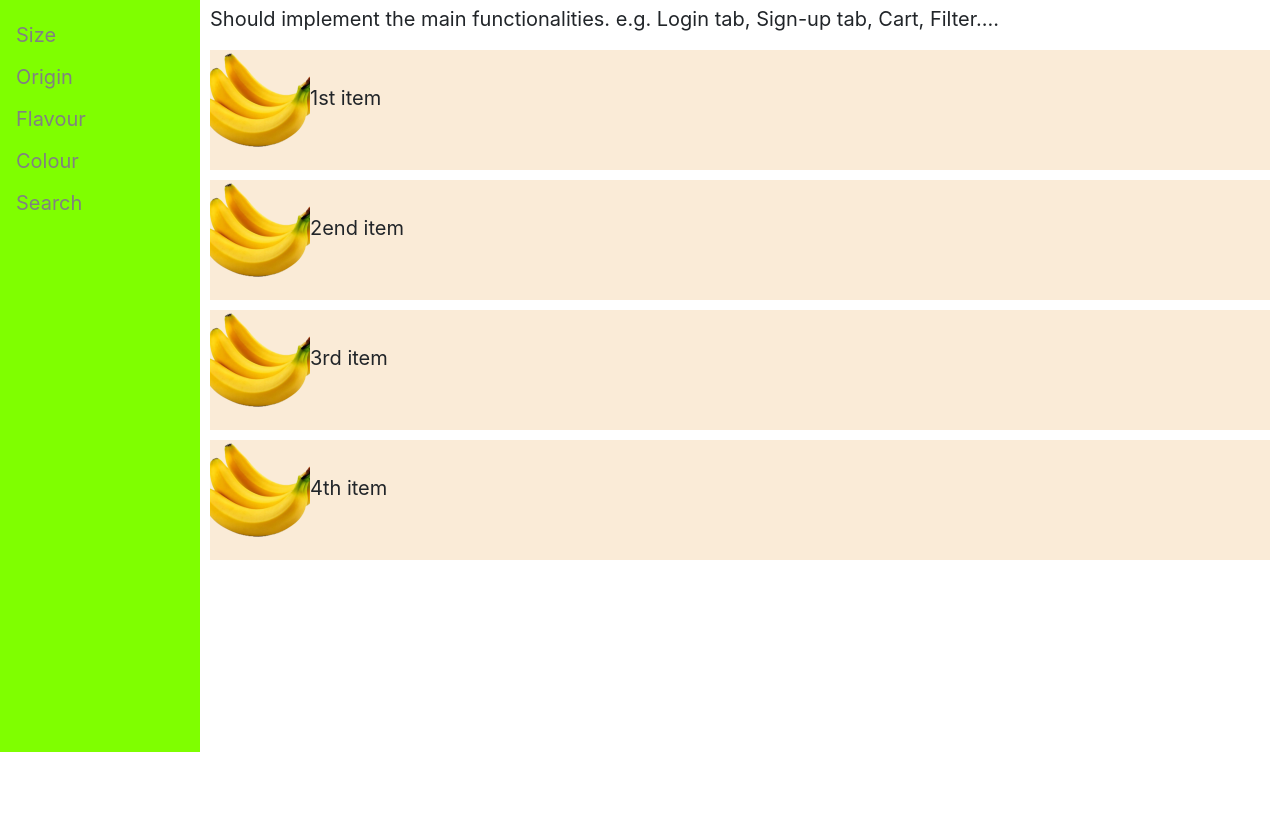
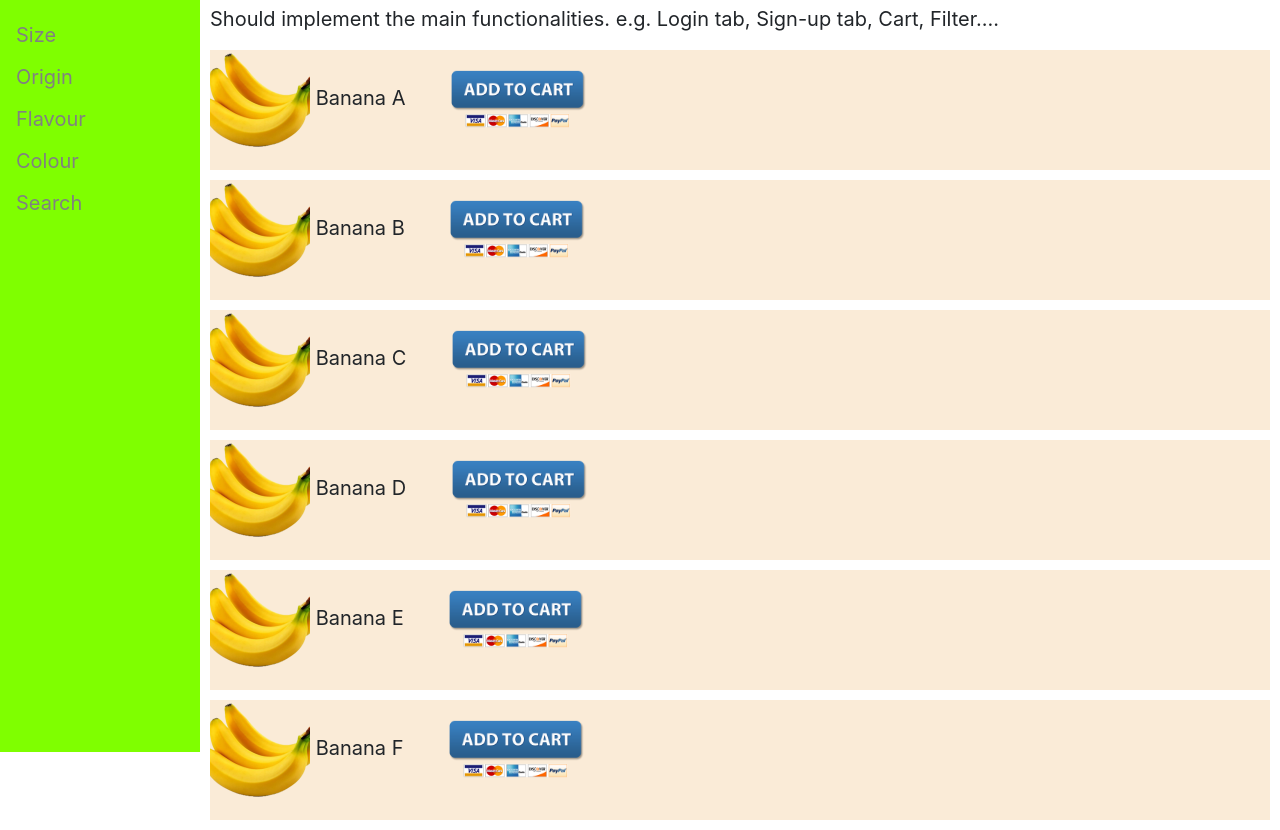
Before and after one commit to tnx21/Nwen325-Group12, a plain HTML site: page pages/store.html in a window 1280 px wide. Shown: the part 98-928 px from the top of the page. Before the commit the page ends 800 px from the top, so only its background shows below. Drawn offline with nearby package versions, Linux system fonts and the light colour scheme.

Commit message:
add-to-cart
Andy

```diff
--- a/css/store.css
+++ b/css/store.css
@@ -9,6 +9,9 @@ body {
     margin-bottom: 10px;
 }
 
+.add-to-cart{
+    width: 20%;
+}
 
 
 
--- a/pages/store.html
+++ b/pages/store.html
@@ -77,17 +77,24 @@
   <h2>Main shopping page</h2>
   <p>Should implement the main functionalities. e.g. Login tab, Sign-up tab, Cart, Filter....</p>
   <div class="items">
-  <p><img  class="itemImage" src="../_images/item.png" alt="">1st item</p>
+  <p><img  class="itemImage" src="../_images/item.png" alt=""> Banana A <img class="add-to-cart" src="../_images/Add-to-cart.png" alt=""></p>
   </div>
   <div class="items">
-  <p><img  class="itemImage" src="../_images/item.png" alt="">2end item</p>
+  <p><img  class="itemImage" src="../_images/item.png" alt=""> Banana B <img class="add-to-cart" src="../_images/Add-to-cart.png" alt=""></p>
   </div>
   <div class="items">
-  <p><img  class="itemImage" src="../_images/item.png" alt="">3rd item</p>
+  <p><img  class="itemImage" src="../_images/item.png" alt=""> Banana C <img class="add-to-cart" src="../_images/Add-to-cart.png" alt=""></p>
   </div>
   <div class="items">
-  <p><img  class="itemImage" src="../_images/item.png" alt="">4th item</p>
+  <p><img  class="itemImage" src="../_images/item.png" alt=""> Banana D <img class="add-to-cart" src="../_images/Add-to-cart.png" alt=""></p>
   </div>
+  <div class="items">
+  <p><img  class="itemImage" src="../_images/item.png" alt=""> Banana E <img class="add-to-cart" src="../_images/Add-to-cart.png" alt=""></p>
+  </div>
+  <div class="items">
+  <p><img  class="itemImage" src="../_images/item.png" alt=""> Banana F <img class="add-to-cart" src="../_images/Add-to-cart.png" alt=""></p>
+  </div>
+
 
 </div>
 
```
Also changed, not shown: _images/Add-to-cart.png (added).
